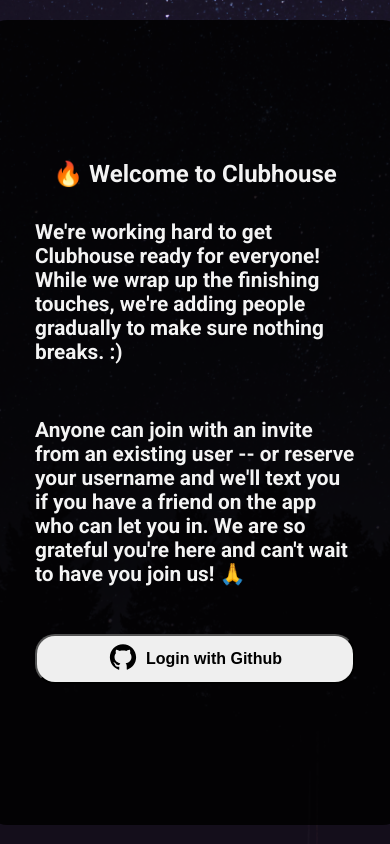
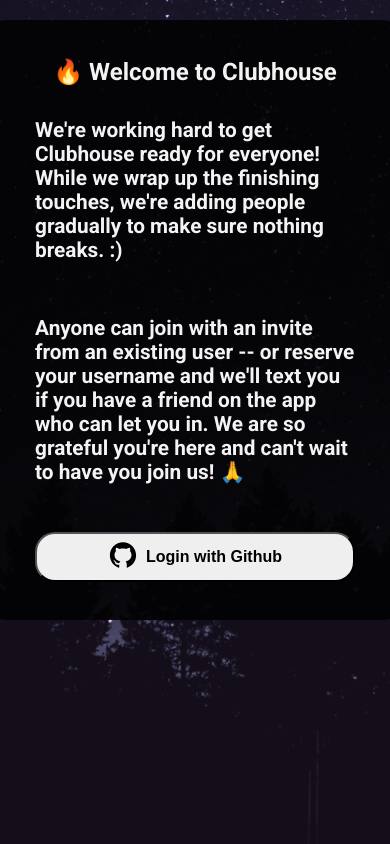
Before and after one commit to Dg-Lopes/Clubhouse, a Next.js app in the folder clubhouse-front/: page / in a window 390 px wide. Built offline with nearby package versions, Linux system fonts and the light colour scheme.

Commit message:
The responsive is working better than before

```diff
--- a/clubhouse-front/src/pages/index.module.scss
+++ b/clubhouse-front/src/pages/index.module.scss
@@ -10,11 +10,13 @@
     justify-content: center;
     align-items: center;
     flex-direction: column;
-    padding: 5rem 3rem;
+    padding: 2rem 3rem;
     background: rgba(0,0,0,0.85);
     border-radius: 1.25rem;
     margin-top: 5%;
     margin-bottom: 5%;
+    max-width: 600px;
+    max-height: 600px;
 
     .description {
       display: flex;
@@ -44,7 +46,7 @@
       font-size: 1rem;
       font-weight: 600;
 
-      transition: 500ms;
+      transition: 350ms;
 
       div {
         margin-right: 0.5rem;
```
